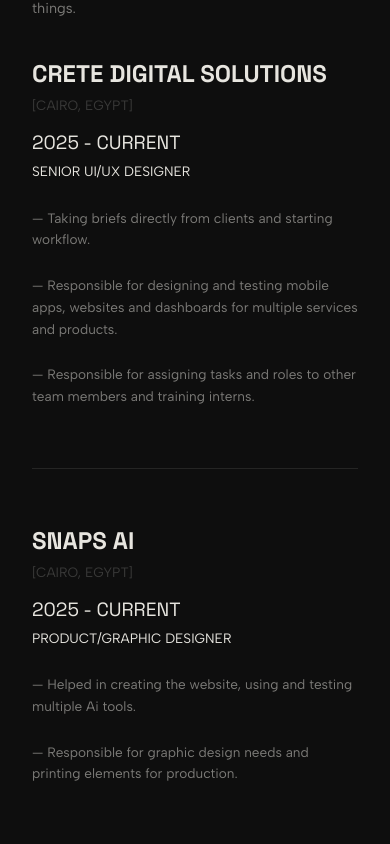
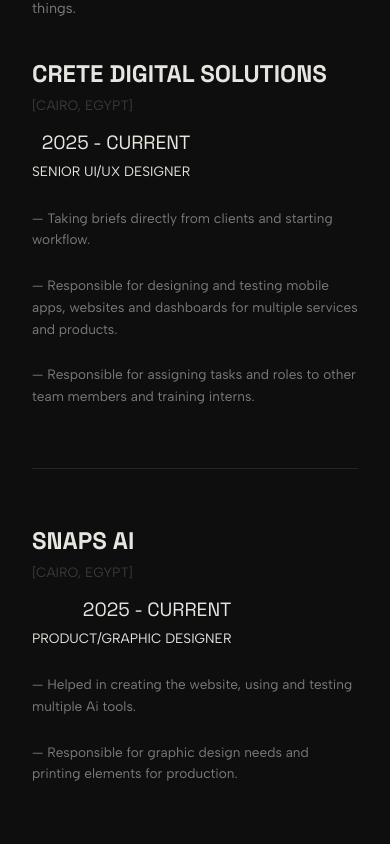
Before and after one commit to Bonnzzoo/bonzzo-studio, a Next.js app: page / in a window 390 px wide. Shown: the part 8660-9504 px from the top of the page. Built offline with nearby package versions, Linux system fonts and the light colour scheme; a web font is replaced by a local one.

Commit message:
UI Updates: Force perfect right alignment for all dates and roles across all viewport sizes

```diff
--- a/app/globals.css
+++ b/app/globals.css
@@ -3006,12 +3006,13 @@
   display: flex;
   flex-direction: column;
   gap: 8px;
+  width: auto;
   align-items: flex-end;
-  text-align: right;
 }
 
 .exp-role-block > * {
-  width: max-content;
+  display: block;
+  width: 100%;
   text-align: right;
 }
 
@@ -3144,8 +3145,7 @@
     gap: 16px;
   }
   .exp-role-block {
-    align-items: flex-start;
-    text-align: left;
+    align-items: flex-end;
   }
   .featured-label {
     display: none;
```
